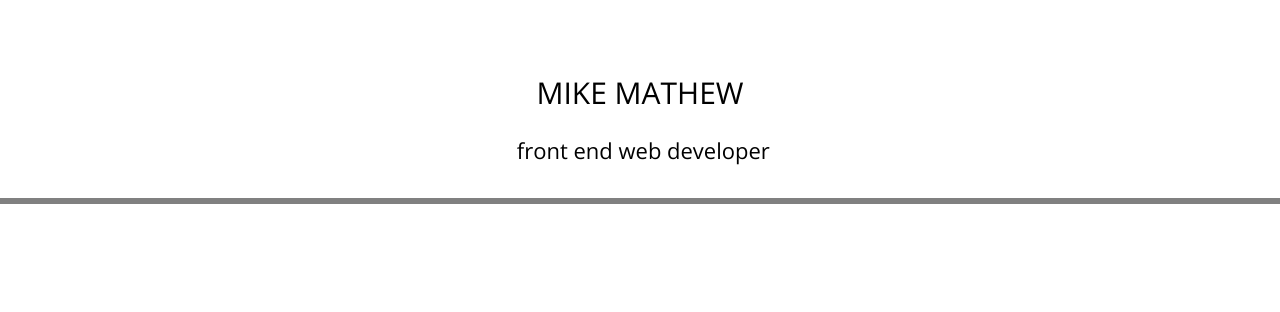
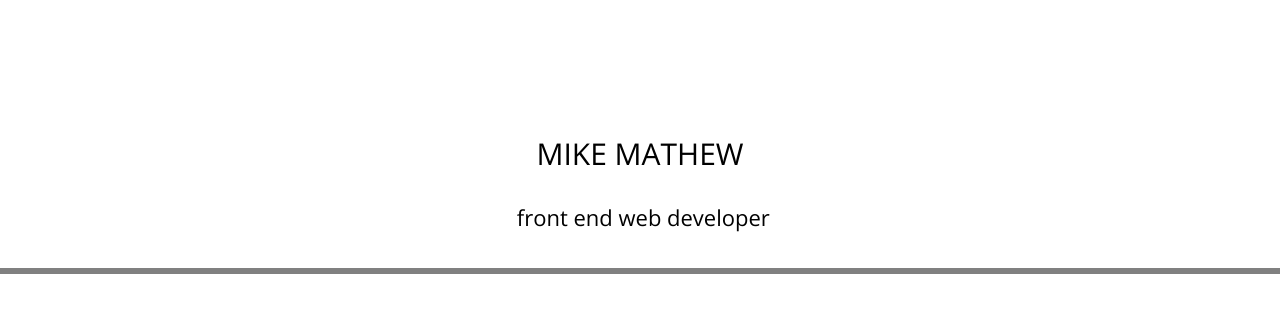
Before and after one commit to m2mathew/portfolio-update, a React (Create React App) app: page / in a window 1280 px wide. Shown: the top 312 px of the page. Built offline with nearby package versions, Linux system fonts and the light colour scheme.

Commit message:
Add css file

```diff
--- a/public/index.html
+++ b/public/index.html
@@ -5,6 +5,7 @@
     <meta charset="utf-8">
     <meta name="viewport" content="width=device-width, initial-scale=1">
     <link href="https://fonts.googleapis.com/css?family=Open+Sans:400,300|Source+Sans+Pro:400,700,900" rel="stylesheet" type="text/css">
+    <link rel="stylesheet" type="text/css" href="main.css">
     <link rel="shortcut icon" href="%PUBLIC_URL%/favicon.ico">
     <!--
       Notice the use of %PUBLIC_URL% in the tag above.
--- /dev/null
+++ b/public/main.css
@@ -0,0 +1,13 @@
+body {
+  font-family: 'Source Sans Pro', sans-serif;
+  background-color: #fff;
+  font-size: 1.8em;
+  line-height: 1.6;
+  display: flex;
+  flex-flow: column;
+  min-height: 100vh;
+}
+
+main {
+  flex: 1;
+}
--- a/src/shared/title.js
+++ b/src/shared/title.js
@@ -28,9 +28,9 @@ const styles = {
 
 
 const Title = () => (
-  <div className="title" style={styles.title} >
-    <h1 className="text-left" style={styles.textLeft} >Mike Mathew</h1>
-    <h3 className="text-left" style={styles.textRight} >front end web developer</h3>
+  <div className="title" style={styles.title}>
+    <h1 className="text-left" style={styles.textLeft}>Mike Mathew</h1>
+    <h3 className="text-left" style={styles.textRight}>front end web developer</h3>
   </div>
 );
 
```
